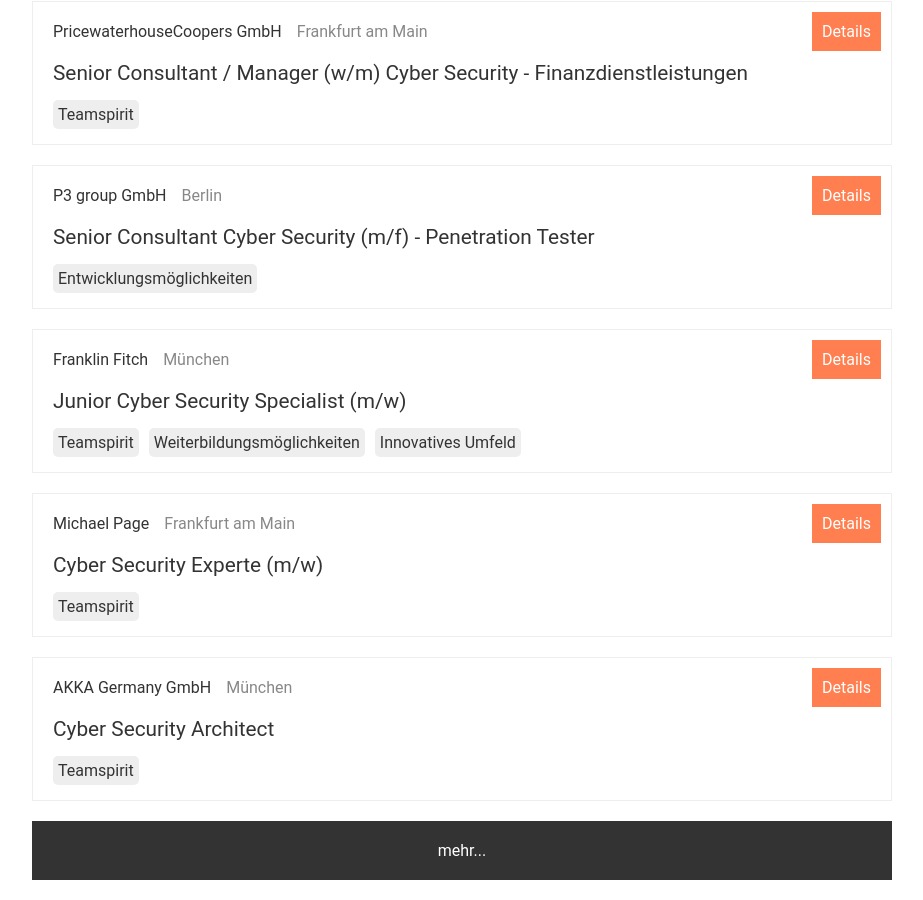
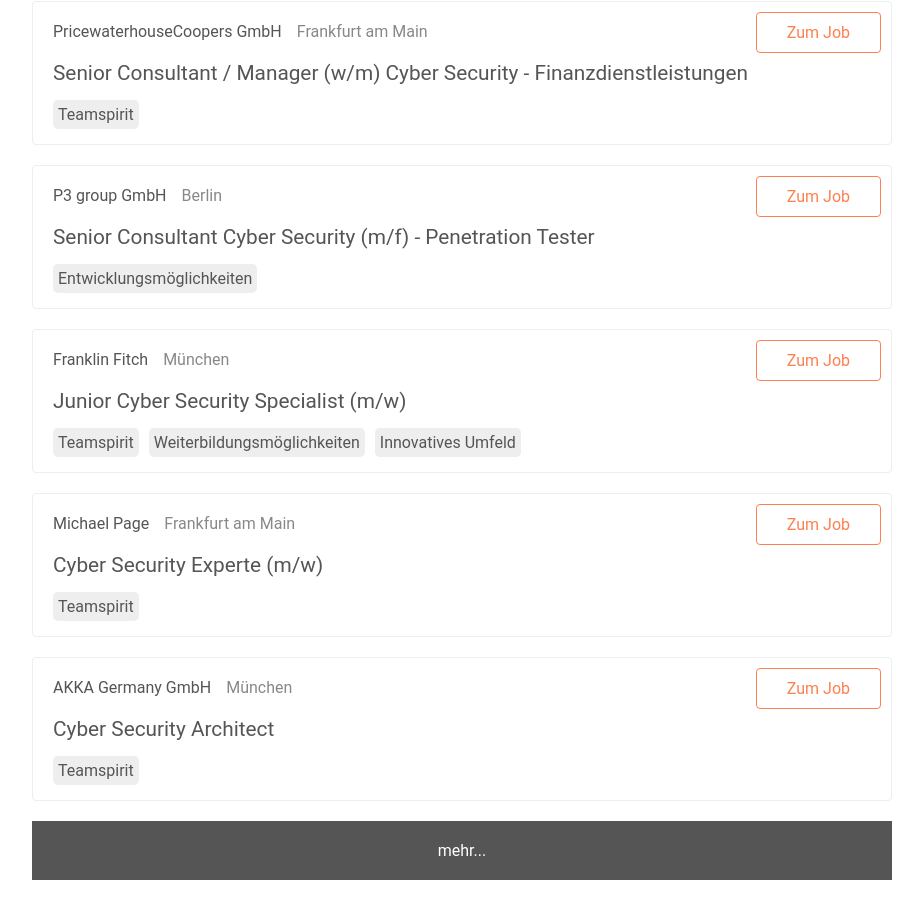
Before and after one commit to hnrchrdl/simple-react-test, a React (Create React App) app: page / in a window 1280 px wide. Shown: the part 880-1780 px from the top of the page, without its empty margins (178-1101 px from the left). Built offline with nearby package versions, Linux system fonts and the light colour scheme; the HTML template or start-up script is replaced by a standard one.

Commit message:
changes styles

```diff
--- a/src/Job.js
+++ b/src/Job.js
@@ -6,6 +6,7 @@
   margin: 20px;
   padding: 20px;
   border: 1px solid #eee;
+  border-radius: 4px;
   position: relative;
 `;
 const Title = styled.div`
@@ -33,12 +34,14 @@
   position: absolute;
   top: 10px;
   right: 10px;
-  padding: 10px;
-  background: coral;
-  color: #fff;
+  padding: 10px 30px;
+  border: 1px solid coral;
+  color: coral;
+  border-radius: 4px;
   text-decoration: none;
   &:hover {
-    background: #666;
+    background: coral;
+    color: #fff;
   }
 `;
 
@@ -67,7 +70,7 @@
             </BenefitsContainer>
           )}
         <DetailsButton target="_blank" href={job.url}>
-          Details
+          Zum Job
         </DetailsButton>
       </JobContainer>
     )
--- a/src/JobList.js
+++ b/src/JobList.js
@@ -8,7 +8,7 @@
   text-align: left;
 `;
 const LoadMore = styled.div`
-  background: #333;
+  background: #555;
   color: #fff;
   padding: 20px;
   box-sizing: border-box;
@@ -16,7 +16,7 @@
   margin: 20px;
   cursor: pointer;
   &:hover {
-    background: #555;
+    background: #777;
   }
 `;
 
--- a/src/index.css
+++ b/src/index.css
@@ -2,5 +2,5 @@
   margin: 0;
   padding: 0;
   font-family: Roboto, sans-serif;
-  color: #333;
+  color: #555;
 }
```
